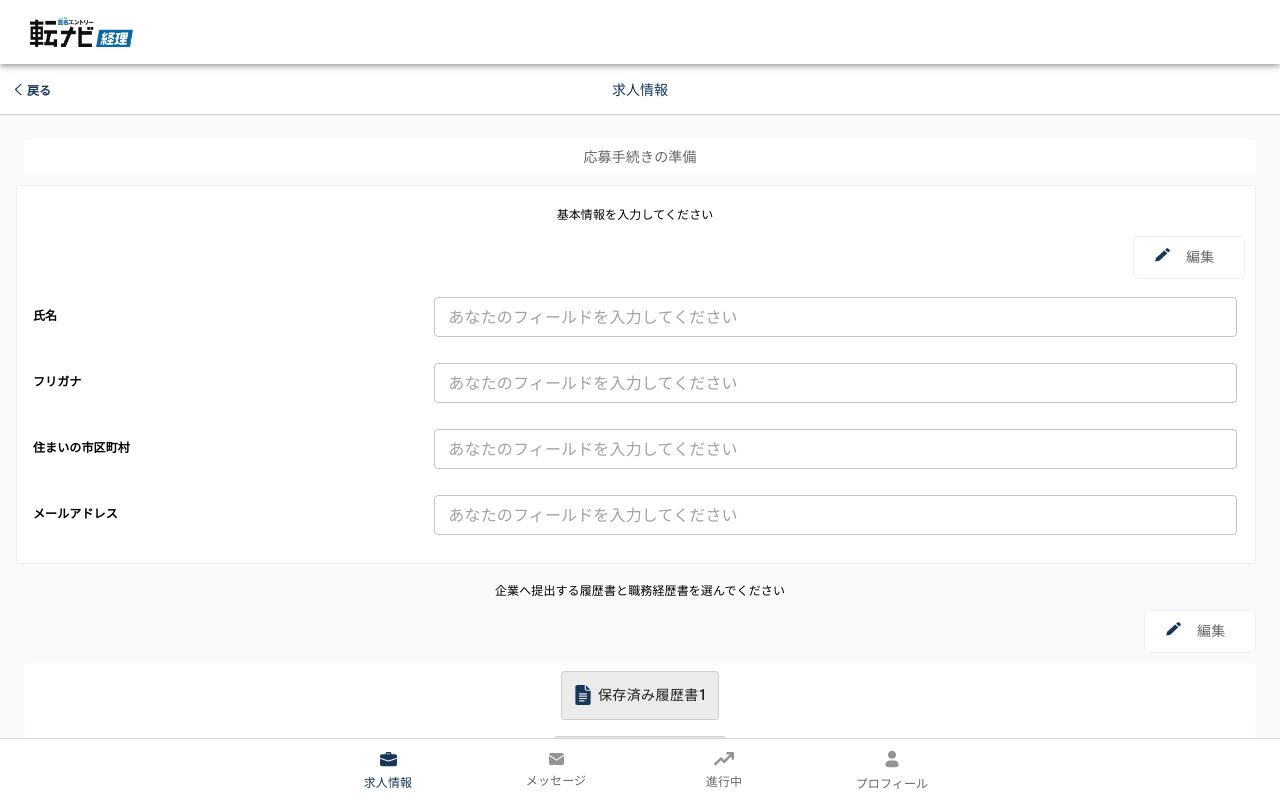
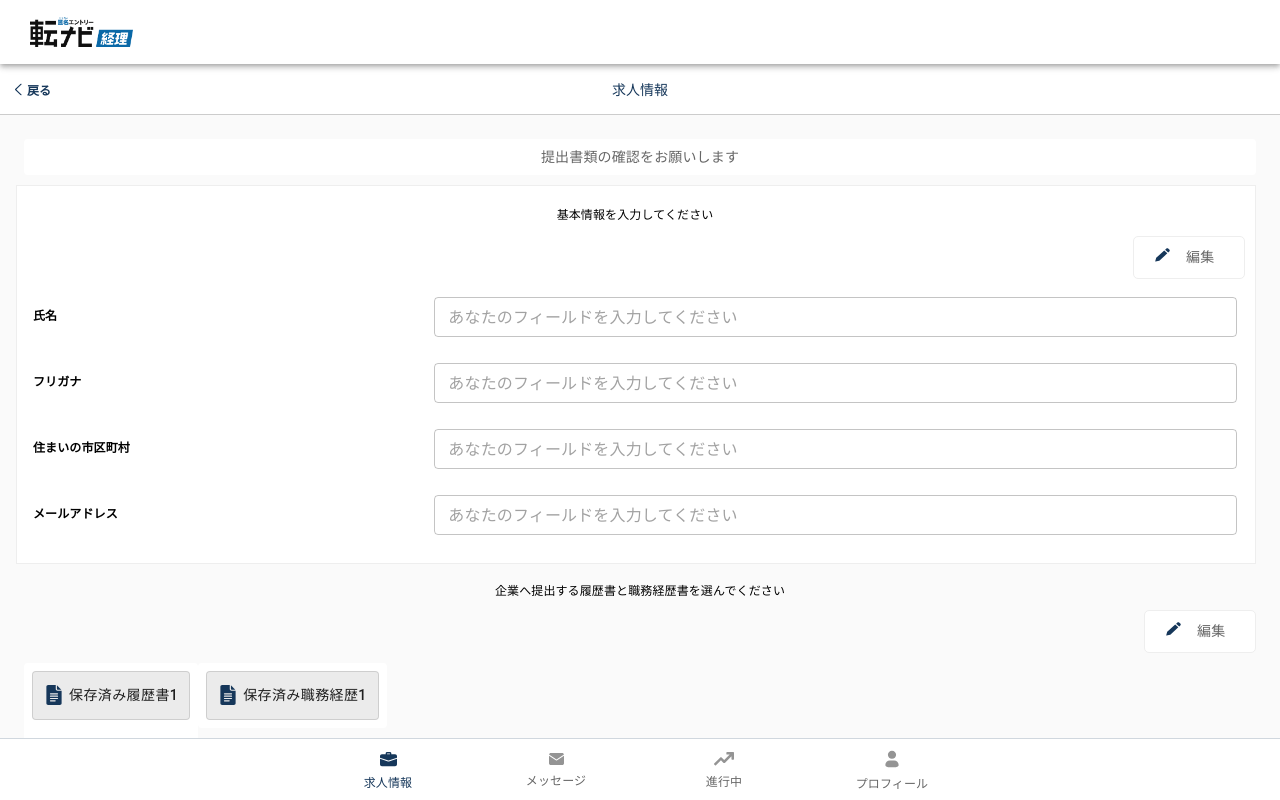
Before and after one commit to shree-gjn/businessvision_vercel, a React (Create React App) app: page /normalapplicationconfirm in a window 1280 px wide. Shown: the top 800 px of the page. Built offline with nearby package versions, Linux system fonts and the light colour scheme.

Commit message:
application confirmation page correction update

```diff
--- a/src/pages/NormalApplicationConfirm.js
+++ b/src/pages/NormalApplicationConfirm.js
@@ -565,7 +565,7 @@ export default function NormalApplicationConfirm() {
           <Grid container spacing={1}>
             <Grid item xs={12} spacing={1}>
               <Item sx={{textAlign: 'center', marginBottom: '10px'}}>
-                応募手続きの準備
+                提出書類の確認をお願いします
               </Item>
             </Grid>
             <Grid item xs={12} spacing={1} sx={{background: '#fff', border: '1px solid #eeeeee', padding: '10px'}}>
@@ -654,6 +654,7 @@ export default function NormalApplicationConfirm() {
                   <Typography variant='paragraph'>編集</Typography>
                 </Item>
               </Grid>
+              <div style={{display: 'flex'}}>
               <Item>
                 <ToggleButtonGroup
                   orientation="vertical"
@@ -701,6 +702,8 @@ export default function NormalApplicationConfirm() {
                   <UploadFileIcon style={{paddingRight: '10px'}} /> 新たに職務経歴書をアップロードする
                 </Button> */}
               </Item>
+              </div>
+
             </Grid>
 
             <Grid item xs={12} style={{width: '100%', marginBottom: '20px'}}>
```
